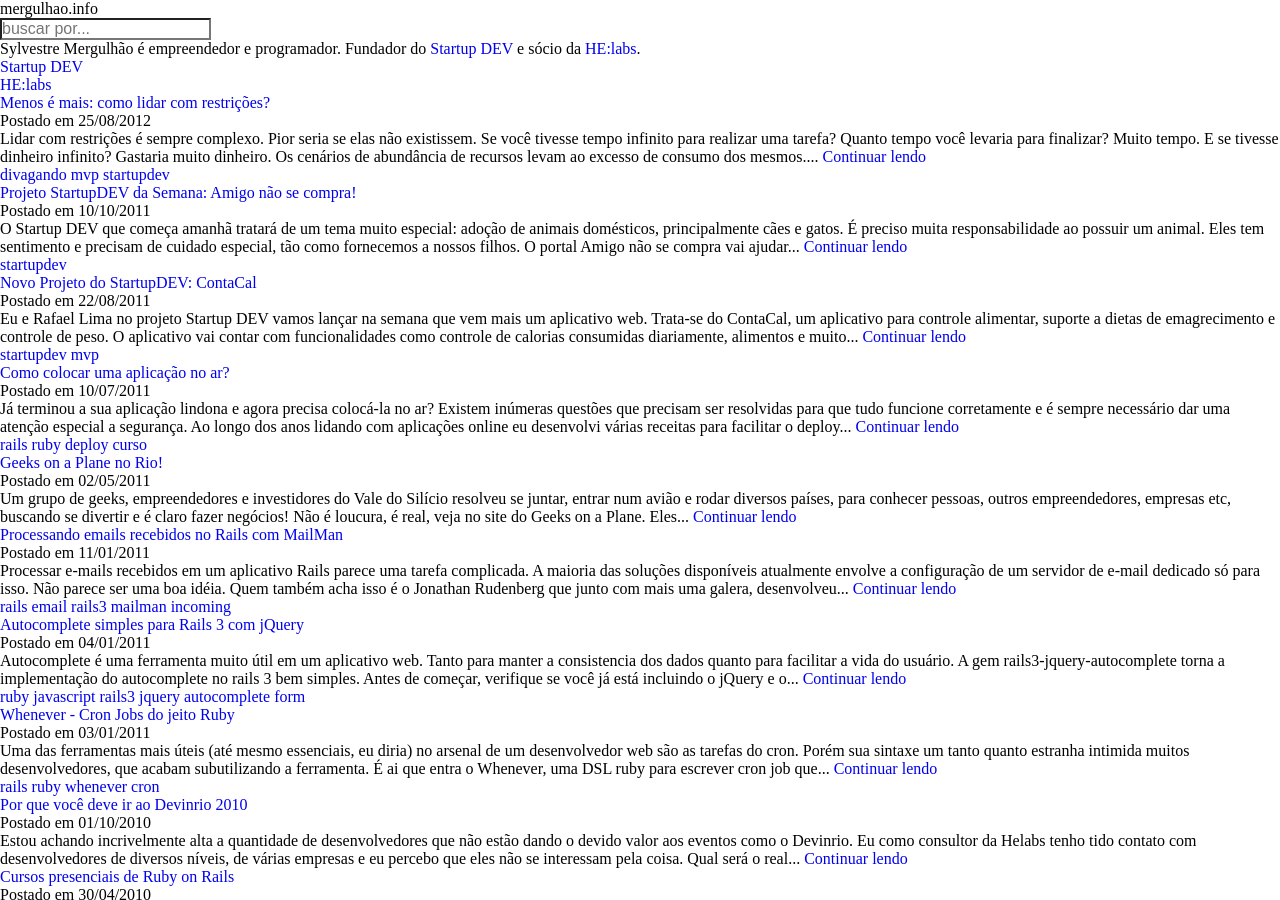
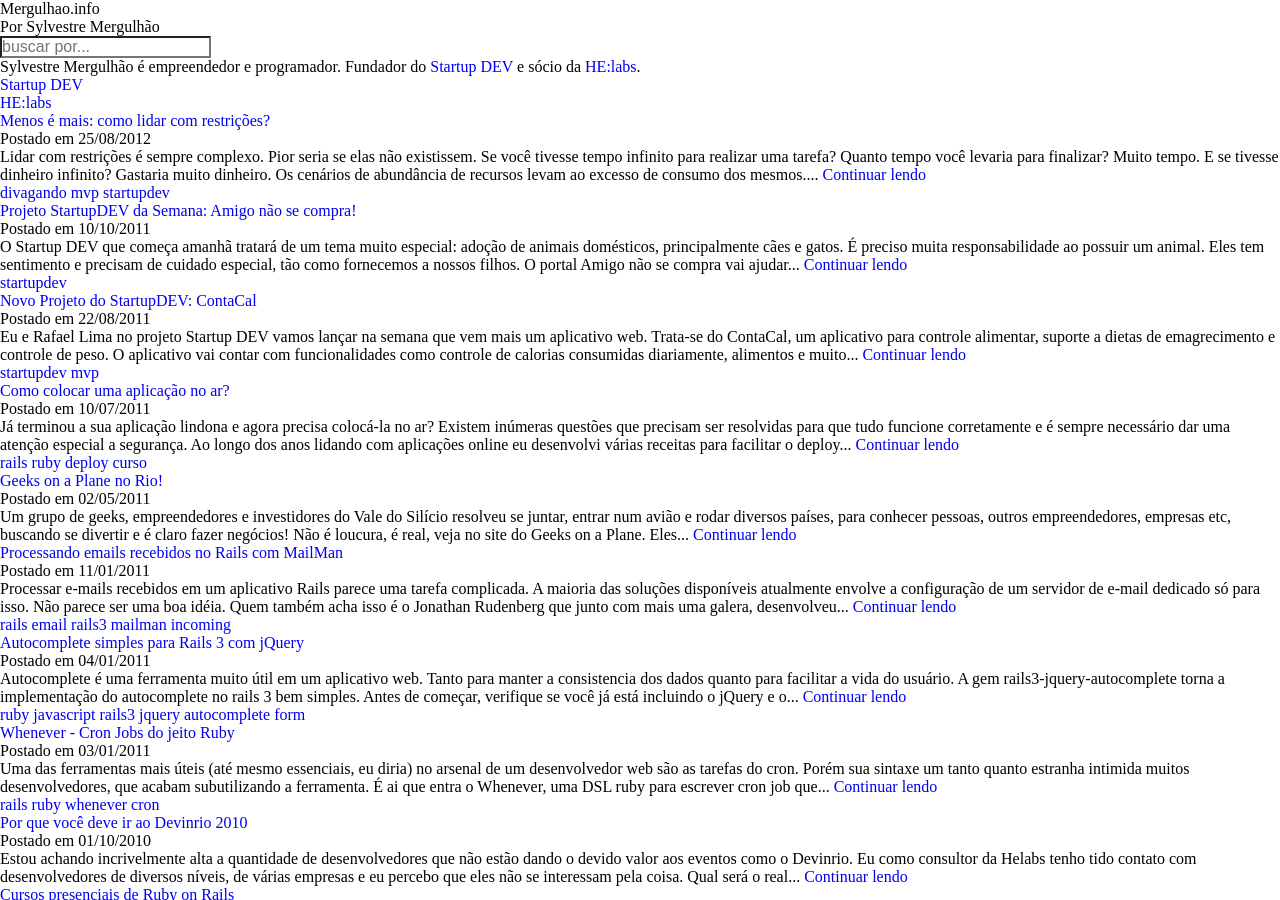
Before and after one commit to mergulhao/mergulhao.github.com, a Jekyll site: the page built from index.html, in a window 1280 px wide and 900 px high. Built offline with Jekyll 4.4.1, drawn with Linux system fonts in a browser that asks for light colours; nearby versions of some CDN libraries; the list of posts is cut into pages by our own code.

```diff
--- a/_layouts/default.html
+++ b/_layouts/default.html
@@ -5,9 +5,17 @@
   <article>
     <header>
       {% if page.home == true %}
-        <h1>mergulhao.info</h1>
+        <hgroup>
+          <h1>Mergulhao.info</h1>
+          <h2>Por Sylvestre Mergulhão</h2>
+        </hgroup>
       {% else %}
-        <a id="brand" href="/">mergulhao.info</a>
+        <a id="brand" href="/">
+          <hgroup>
+            <h1>Mergulhao.info</h1>
+            <h2>Por Sylvestre Mergulhão</h2>
+          </hgroup>
+        </a>
       {% endif %}
 
       <form class="navbar-search pull-right visible-desktop" action="http://www.google.com/cse">
```
